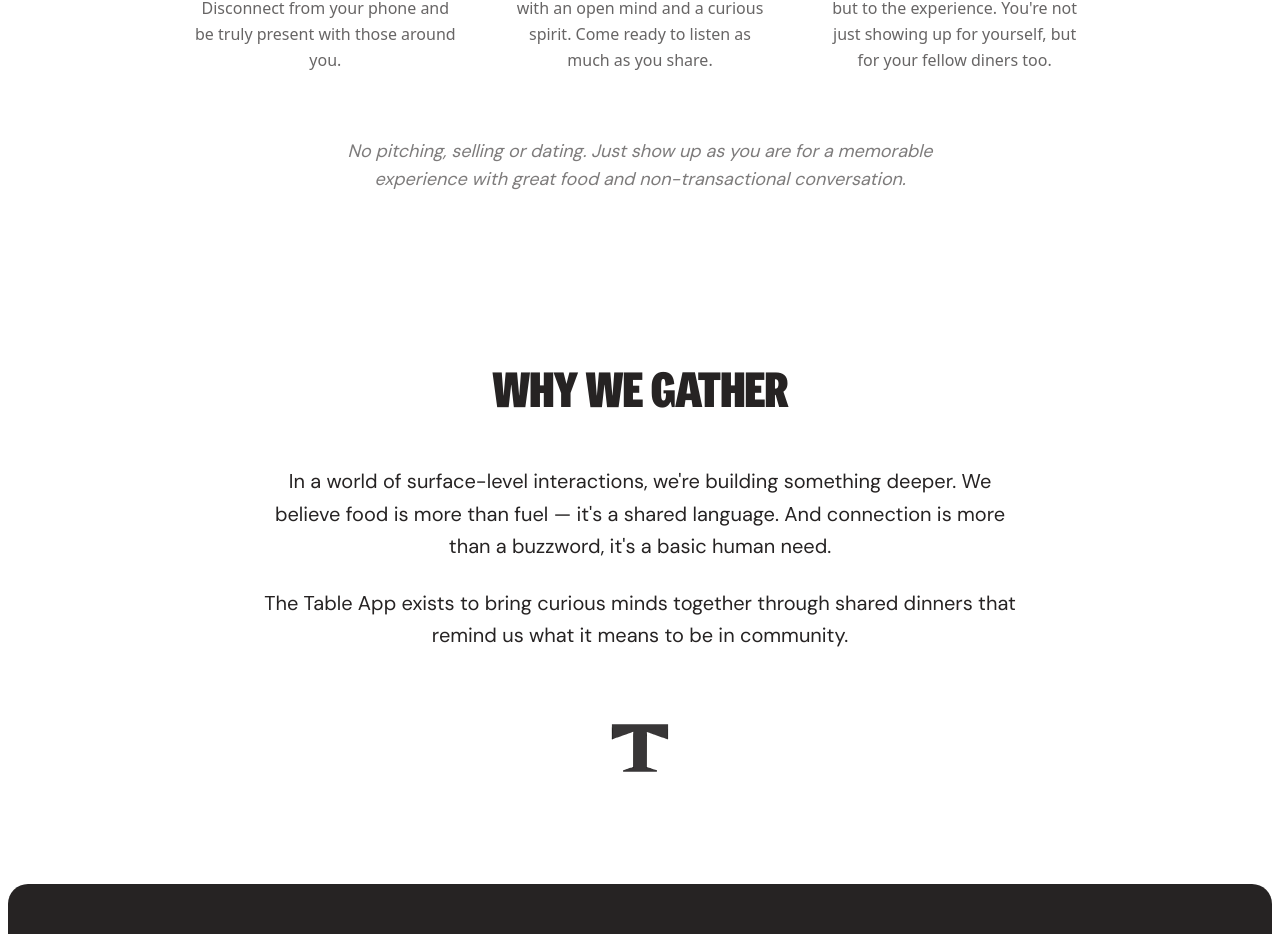
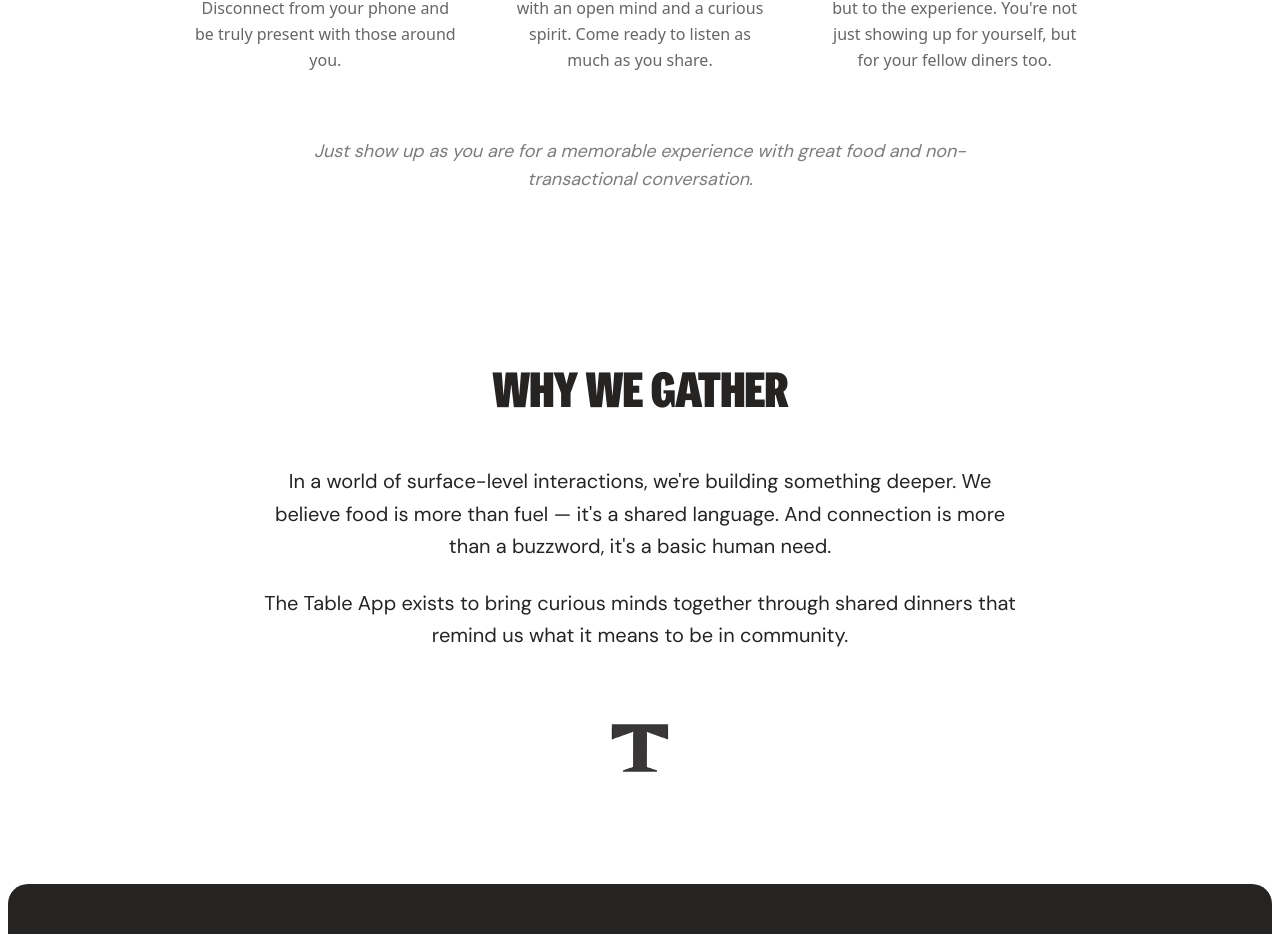
Before and after one commit to the-table-org/the-table-landing-page, a Next.js app: page / in a window 1280 px wide. Shown: the part 1735-2669 px from the top of the page. Built offline with nearby package versions, Linux system fonts and the light colour scheme; no server answers.

Commit message:
v1.1 c test

```diff
--- a/app/page.tsx
+++ b/app/page.tsx
@@ -404,7 +404,7 @@ export default function Home() {
                 viewport={{ once: true }}
                 transition={{ duration: 0.8, delay: 0.4, ease: [0.16, 1, 0.3, 1] }}
               >
-                No pitching, selling or dating. Just show up as you are for a memorable experience with great food and non-transactional conversation.
+                Just show up as you are for a memorable experience with great food and non-transactional conversation.
               </motion.p>
             </div>
           </div>
```
